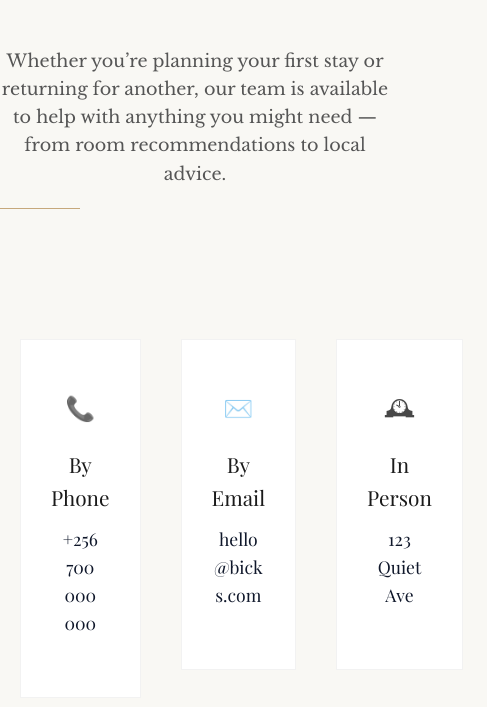
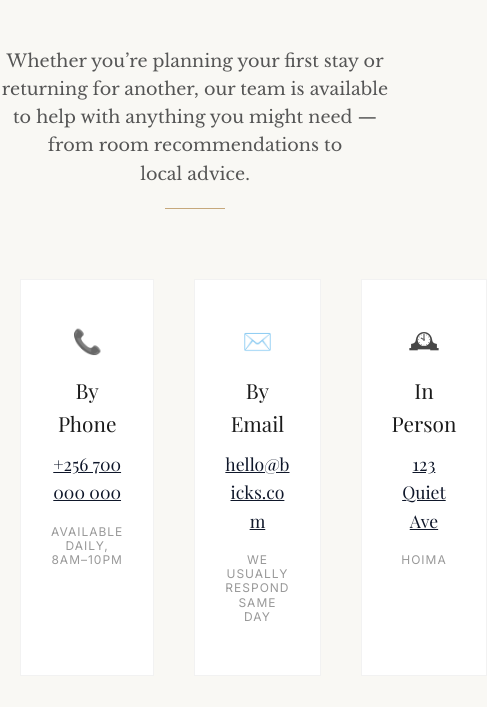
Before and after one commit to Adrian-Kakuru/BICKS-FRONTEND, a plain HTML site: page contact_us.html in a window 390 px wide. Shown: the part 857-1564 px from the top of the page, 487 px wide, since content can reach past the window. Drawn offline with nearby package versions, Linux system fonts and the light colour scheme.

Commit message:
UI fixes

```diff
--- a/assets/css/style.css
+++ b/assets/css/style.css
@@ -624,51 +624,74 @@
         height: 200px;
     }
 
-    /* Contact Cards: Compact Side-by-Side Row (V3 Refinement) */
+    /* Contact Cards: Compact Side-by-Side Row (V3+V4 Clean) */
     .methods {
         grid-template-columns: repeat(3, 1fr);
-        /* 3 Columns */
         gap: 10px;
-        /* Tight gap */
         padding: 0 10px 60px;
-        /* Reduce side padding */
-        margin-top: 30px;
+        margin-top: 20px;
+        /* Reduced from 30px */
+        align-items: stretch;
+        /* V4: Ensure equal height */
     }
 
     .method-card {
         padding: 20px 5px;
-        /* Minimal padding */
         display: flex;
         flex-direction: column;
         justify-content: flex-start;
-        min-height: 140px;
+        height: 100%;
+        /* V4: Fill container height */
+        min-height: 160px;
+        /* Ensure space for cutoff content */
     }
 
     .method-icon {
         font-size: 1.2rem;
-        margin-bottom: 10px;
+        margin-bottom: 12px;
+        line-height: 1;
     }
 
     .method-card h3 {
         font-size: 0.75rem;
-        /* Tiny headers */
-        margin-bottom: 5px;
+        margin-bottom: 6px;
     }
 
     .method-card p {
         display: none;
-        /* Hide descriptive text to save space */
     }
 
     .method-detail {
         font-size: 0.65rem;
         word-break: break-word;
-        /* Ensure emails wrap */
+        margin-bottom: auto;
+        /* Push microcopy down if needed */
+        display: block;
+        color: var(--navy);
+        text-decoration: underline;
+        /* UX: Indicate clickability */
     }
 
     .microcopy {
-        display: none;
-        /* Keep it clean */
+        display: block;
+        /* V4: Restore readability */
+        font-size: 0.55rem;
+        color: #666;
+        /* Darker than #999 */
+        margin-top: 8px;
+        line-height: 1.2;
+    }
+
+    /* V4: Intro Spacing Fixes */
+    .intro {
+        padding-bottom: 20px !important;
+        /* Close gap to cards */
+    }
+
+    .intro .divider {
+        margin: 20px auto 0;
+        /* Center and tighten */
+        width: 60px;
     }
 
     /* Progress Bar */
--- a/contact_us.html
+++ b/contact_us.html
@@ -48,7 +48,7 @@
 
     <section class="intro reveal">
         <p>Whether you’re planning your first stay or returning for another, our team is available to help with anything
-            you might need — from room recommendations to local advice.</p>
+            you might need — from room recommendations to local&nbsp;advice.</p>
         <div class="divider"></div>
     </section>
 
@@ -57,8 +57,8 @@
         <div class="method-card">
             <span class="method-icon">📞</span>
             <h3>By Phone</h3>
-            <p>Speak directly with our front desk.</p>
-            <span class="method-detail">+256 700 000 000</span>
+            <p>Speak directly with our front&nbsp;desk.</p>
+            <a href="tel:+256700000000" class="method-detail">+256 700 000 000</a>
             <span class="microcopy">Available daily, 8am–10pm</span>
         </div>
 
@@ -66,14 +66,14 @@
             <span class="method-icon">✉️</span>
             <h3>By Email</h3>
             <p>For detailed questions or special arrangements.</p>
-            <span class="method-detail">hello@bicks.com</span>
+            <a href="mailto:hello@bicks.com" class="method-detail">hello@bicks.com</a>
             <span class="microcopy">We usually respond same day</span>
         </div>
 
         <div class="method-card">
             <span class="method-icon">🕰</span>
             <h3>In Person</h3>
-            <p>Visit us in the heart of the historic district.</p>
+            <p>Visit us in the heart of the historic&nbsp;district.</p>
             <span class="method-detail">123 Quiet Ave</span>
             <span class="microcopy">Hoima</span>
         </div>
```
